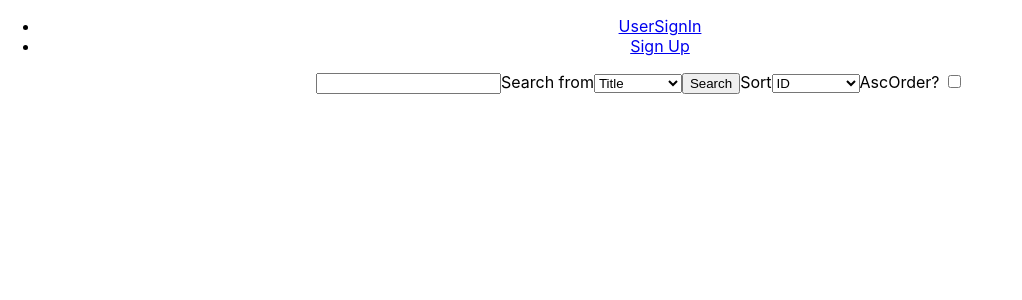
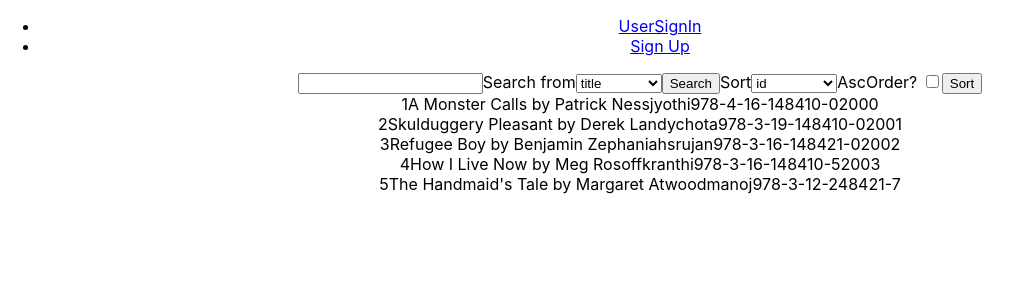
Before and after one commit to srujanmelam/library-management, a React (Create React App) app: page /Home in a window 1280 px wide. Shown: the top 300 px of the page, without its empty margins (0-1022 px from the left). Built offline with nearby package versions, Linux system fonts and the light colour scheme; data requests are answered from the project's data file.

Commit message:
added home page

```diff
--- /dev/null
+++ b/src/Component/Product.js
@@ -0,0 +1,15 @@
+
+function Product(props)
+{
+  return(
+    <div>
+      {props.product.id}
+      {props.product.title}
+      {props.product.author}
+      {props.product.ISBN}
+      {props.product.publication}
+    </div>
+  );
+}
+
+export default Product
--- a/src/Component/UserHomePage.js
+++ b/src/Component/UserHomePage.js
@@ -1,20 +1,31 @@
 import axios from "axios";
-import {useState} from "react";
+import {useEffect, useState} from "react";
+import { connect } from 'react-redux'
+import store from "./store";
+import Product from "./Product";
 
-function UserHomePage() {
+function UserHomePage({books}) {
 
   const[search, setSearch] = useState("");
   const[attribute, setAttribute] = useState("title")
   const[sort, setSort] = useState("id")
   const[order, setOrder] = useState(false)
 
-  const Search = ()=>{
-    const ord = order? "asc" : "desc"
-    axios.post(`http://localhost:3000/books?_sort=${sort}&_order=${ord}`).then((res)=>{
+  const fetchData = ()=>{
+    axios.get(`http://localhost:3000/books`).then((res)=>{
+      store.dispatch({type:"get",payload:res.data})
       console.log("books data retrieved successfully")
     }).catch((err)=>{
       console.log(err);
     })
+  }
+
+  useEffect(fetchData,[])
+  const Search = ()=>{
+    store.dispatch({type:"search",search:search,by:attribute})
+  }
+  const Sort = ()=>{
+    store.dispatch({type:"sort",by:sort,ord:order})
   }
 
   return (
@@ -22,28 +33,37 @@ function UserHomePage() {
       <input type="text" placeholder={search} onChange={(e)=>setSearch(e.target.value)}/>
       Search from
       <select value={attribute} onChange={(e)=>setAttribute(e.target.value)} >
-        <option value="title">Title</option>
-        <option value="author">Author</option>
-        <option value="publication">Publication</option>
+        <option value="title">title</option>
+        <option value="author">author</option>
+        <option value="publication">publication</option>
       </select>
 	    <button type="submit" onClick={Search}>Search</button>
       Sort
       <select value={sort} onChange={(e)=>setSort(e.target.value)} >
-        <option value="id">ID</option>
-        <option value="title">Title</option>
-        <option value="author">Author</option>
-        <option value="publication">Publication</option>
+        <option value="id">id</option>
+        <option value="title">title</option>
+        <option value="author">author</option>
+        <option value="publication">publication</option>
       </select>
       AscOrder? <input name="isAdmin" type="checkbox" checked={order} onChange={(e)=>setOrder(!order)} />
+      <button type="submit" onClick={Sort}>Sort</button>
+      {books.map((book,i)=><Product key={i} product={book}/>)}
     </div>
   );
 }
 
-export default UserHomePage;
+const mapStateToProps=(state)=>{
+  return{
+      books : state.bookReducer.books
+  }
+}
+
+export default connect(mapStateToProps)(UserHomePage)
 
 /*<h1>UserHomePage(Contains buttons of borrow books , search books, user profile, log out
     1)navbar(home,stats,profile)
     2)search input bar, dropdown(att-book,author),search button icon
     3)right corner-sort(drop down),increase n decrease (icons)
     4)book component (details of book)
+    {books.map((book,i)=><Product key={i} product={book}/>)}
 </h1> */
--- /dev/null
+++ b/src/Component/reducers/bookReducer.js
@@ -0,0 +1,61 @@
+const initialState = {
+  books:[]
+}
+
+function bookReducer(state = initialState, action) {
+
+  let res = state.books
+  let ord = 0
+  switch (action.type) {
+    case "search":
+      res = state.books
+      switch (action.by) {
+        case "title":
+          res = res.filter(book=>book.title.toLowerCase().search(action.search))
+          break
+        case "author":
+          res = res.filter(book=>book.author.toLowerCase().search(action.search))
+          break
+        case "publication":
+          res = res.filter(book=>book.publication.toLowerCase().search(action.search))
+          break
+        default:
+      }
+      return {
+        ...state,
+        books: res
+      };
+    case "sort":
+      res = state.books
+      ord = action.order? 1 : -1
+      switch (action.by) {
+        case "id":
+          res.sort((a, b) => a.id > b.id ? 1*ord:-1*ord)
+          break
+        case "title":
+          res.sort((a, b) => a.title > b.title ? 1*ord:-1*ord)
+          break
+        case "author":
+          res.sort((a, b) => a.author > b.author ? 1*ord:-1*ord)
+          break
+        case "publication":
+          res.sort((a, b) => a.publication > b.publication ? 1*ord:-1*ord)
+          break
+        default :
+          res.sort()
+      }
+      return {
+        ...state,
+        books: res
+      };
+    case 'get':
+      return{
+        ...state,
+        books : action.payload
+      }
+    default:
+      return state;
+  }
+}
+
+export default bookReducer
--- /dev/null
+++ b/src/Component/reducers/rootReducer.js
@@ -0,0 +1,8 @@
+import { combineReducers } from 'redux';
+import LoginReducer from "./loginReducer";
+import bookReducer from "./bookReducer"
+
+
+const rootReducer = combineReducers({loginReducer: LoginReducer, bookReducer: bookReducer});
+
+export default rootReducer;
--- a/src/Component/store.js
+++ b/src/Component/store.js
@@ -1,6 +1,6 @@
-import LoginReducer from './reducers/loginReducer'
+import rootReducer from './reducers/rootReducer'
 import {createStore} from 'redux'
 
-const store = createStore(LoginReducer, window.__REDUX_DEVTOOLS_EXTENSION__ && window.__REDUX_DEVTOOLS_EXTENSION__());
+const store = createStore(rootReducer, window.__REDUX_DEVTOOLS_EXTENSION__ && window.__REDUX_DEVTOOLS_EXTENSION__());
 
 export default store
--- a/src/index.js
+++ b/src/index.js
@@ -3,10 +3,14 @@ import ReactDOM from 'react-dom';
 import './index.css';
 import App from './App';
 import reportWebVitals from './reportWebVitals';
+import store from './Component/store'
+import {Provider} from 'react-redux';
 
 ReactDOM.render(
   <React.StrictMode>
-    <App />
+    <Provider store={store} >
+      <App />
+    </Provider>
   </React.StrictMode>,
   document.getElementById('root')
 );
```
Also changed, not shown: src/Component/UserProfile.js (added, +19 -0 lines).
